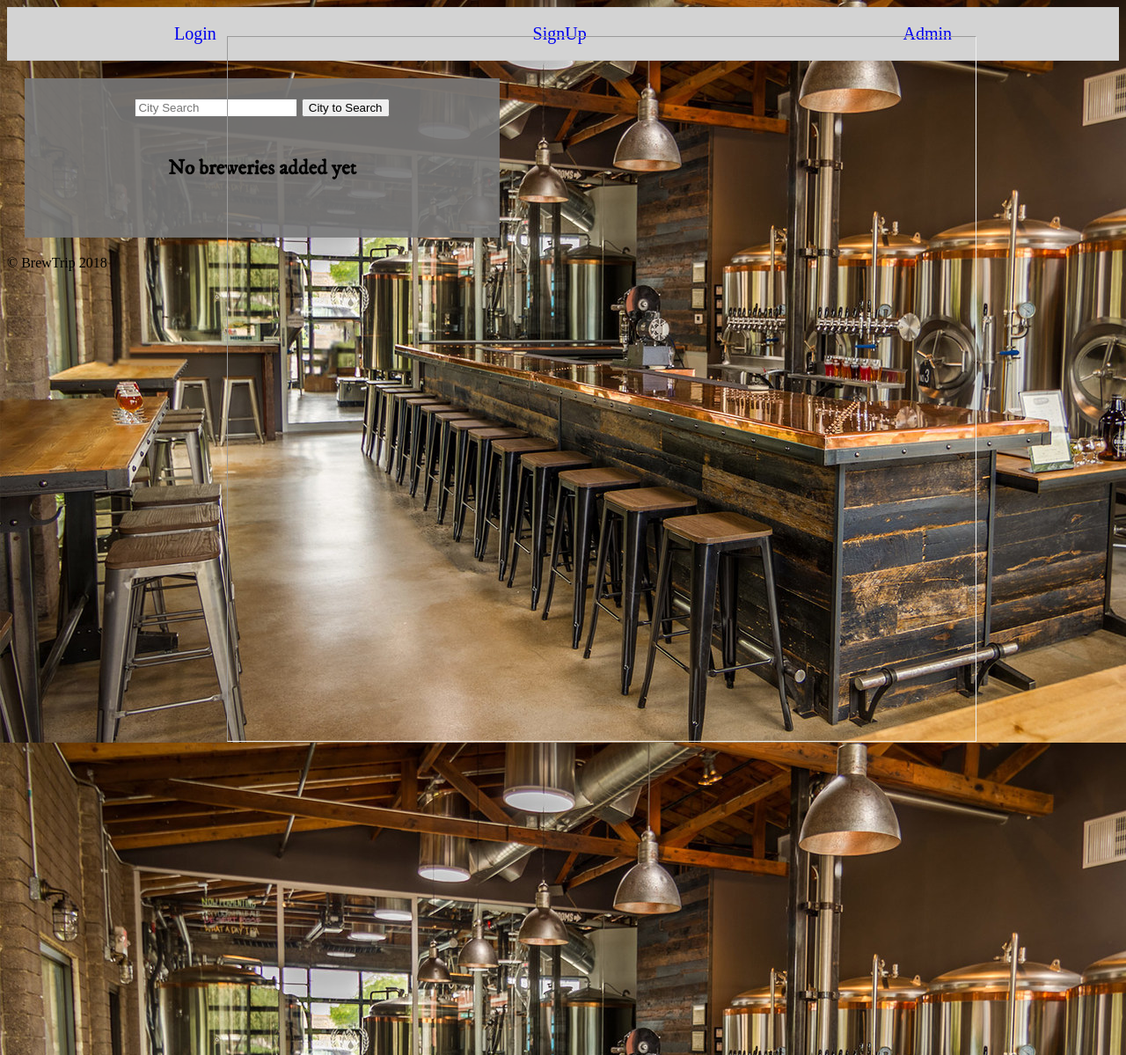
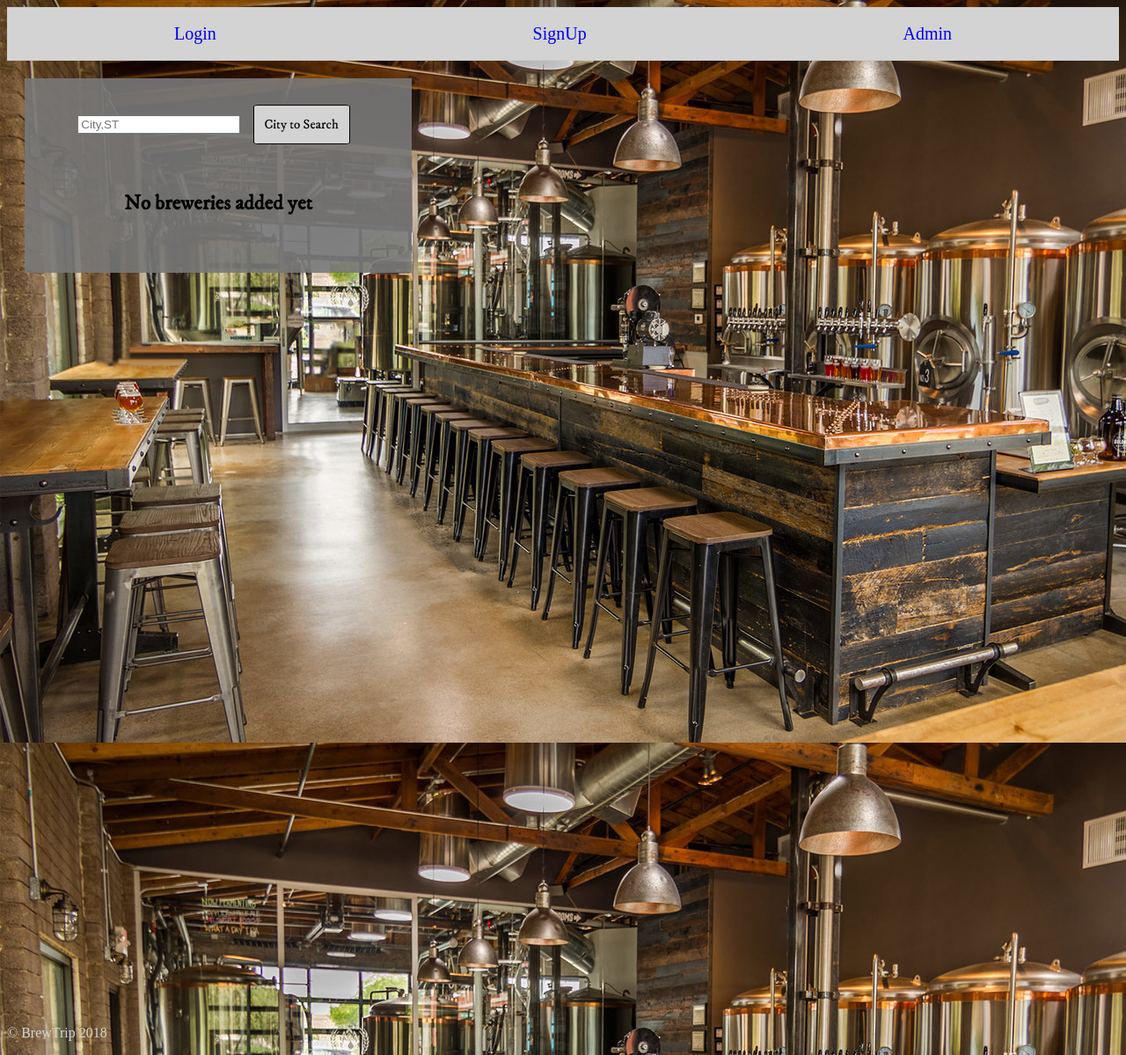
Before and after one commit to lroyce/BreweryExplorer, a Django app: page /brewapi/ in a window 1280 px wide. Shown: the whole page at 88% size. Run offline with Django 3.2, Linux system fonts and the light colour scheme; some web fonts are replaced.

Commit message:
styling changes

```diff
--- a/brew_trips/templates/brewapi.html
+++ b/brew_trips/templates/brewapi.html
@@ -8,19 +8,17 @@
   <title>New Trips</title>
   <script src="https://ajax.googleapis.com/ajax/libs/jquery/3.3.1/jquery.min.js"></script>
   <script src="{% static 'js/cityForm.js' %}"></script>
-
 </head>
 
 <body>
-
   <form method="GET">
     {% csrf_token %}
-    <input type="text" name="city-search" placeholder="City Search">
-    <button type="submit"> City to Search</button>
+    <input type="text" name="city-search" placeholder="City,ST">
+    <button class='form-button' type="submit"> City to Search</button>
   </form>
 
 
-  <iframe id="display" width="1700" height="1600" style="-webkit-transform:scale(0.5);-moz-transform-scale(0.5);"></iframe>
+  <iframe id="display" width="1250" height="1500" frameBorder="0" style="-webkit-transform:scale(0.7);-moz-transform-scale(0.5);"></iframe>
   <div class="plan">
 
 
@@ -29,7 +27,7 @@
     {%for location in locations%}
     <form action="{% url 'brewapi' %}" method="POST">
       {% csrf_token %}
-      <p><strong>{{location.name}}</strong></p>
+      <p class='brewery-name'><strong>{{location.name}}</strong></p>
       <input type="hidden" name="brewery_name" value="{{location.name}}" />
 
       <p>Address: {{location.street}}</p>
--- a/static/style.css
+++ b/static/style.css
@@ -15,8 +15,6 @@
     border-top: 1px solid #ccc;
 }
 
-
-
 .topnav a {
   text-decoration: none;
   padding: 8px;
@@ -30,11 +28,15 @@ body {
   background-image: url('./breweries.jpg')
 }
 
+.card-body {
+  background-color: rgb(190,190,190,0.4);
+}
+
 .container {
   position: relative;
   display: block;
   text-align: center;
-  width: 500px;
+  width: 400px;
   background-color: rgb(120,120,120,0.9);
   margin: 20px;
   padding: 20px;
@@ -42,8 +44,35 @@ body {
   font-size: 20px;
 }
 
-.card-body {
-  background-color: rgb(190,190,190,0.4);
+#display {
+  position: fixed;
+  right: -10%;
+  top: -17%;
+}
+
+.error {
+  color: red;
+}
+
+footer > * {
+  color: lightgrey;
+  display: flex;
+  justify-content: center;
+  position: absolute;
+  bottom: 0;
+}
+
+.form-button {
+  width: 110px;
+  height: 45px;
+  background-color: lightgrey;
+  border-radius: 5%;
+  border: 1px solid black;
+  margin: 10px;
+  font-family: 'IM Fell DW Pica', serif;
+  font-size: 15px;
+  text-decoration: none;
+  align-self: center;
 }
 
 .plan {
@@ -61,33 +90,6 @@ body {
   margin: 10px;
 }
 
-.error {
-  color: red;
-}
-
-.form-button {
-  width: 110px;
-  height: 45px;
-  background-color: lightgrey;
-  border-radius: 5%;
-  border: 1px solid black;
-  margin: 10px;
-  font-family: 'IM Fell DW Pica', serif;
-  font-size: 15px;
-  text-decoration: none;
-  align-self: center;
-}
-
 #url {
   color: black;
 }
-
-#display {
-  position: fixed;
-  right: -20%;
-  top: -30%;
-}
-
-footer < p {
-  color: lightgrey;
-}
```
